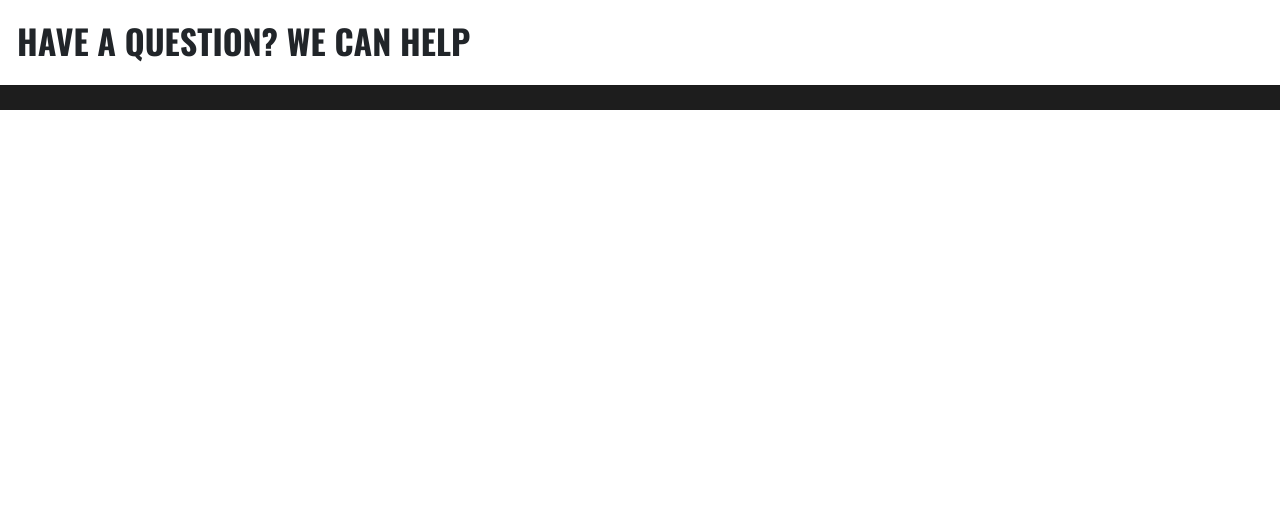
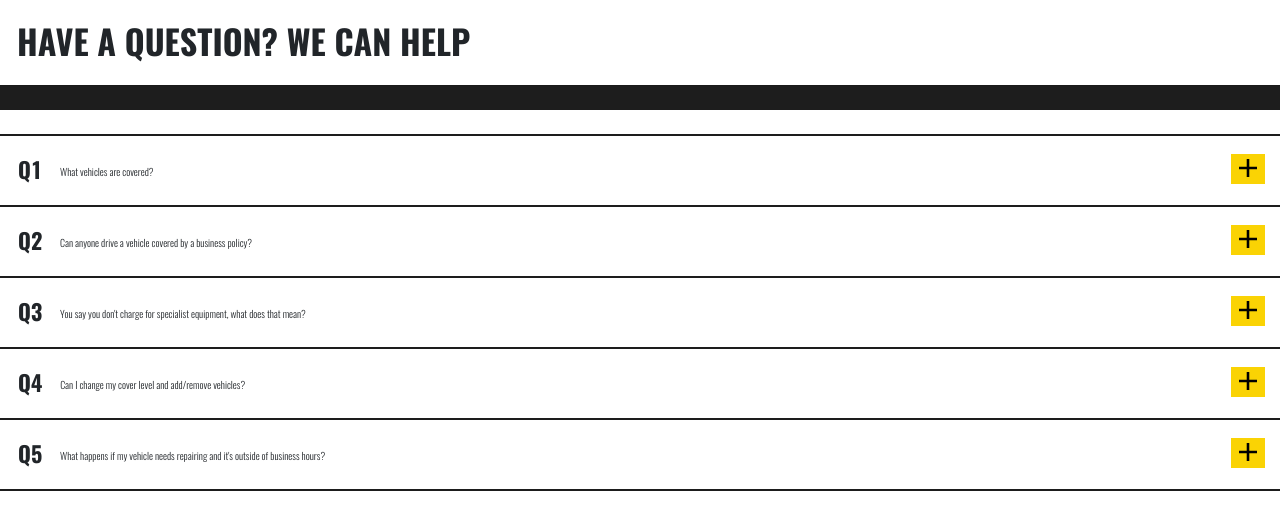
Before and after one commit to yano1978/accordion-component, an Angular app: page / in a window 1280 px wide. Shown: the top 530 px of the page. Built offline with nearby package versions, Linux system fonts and the light colour scheme; no server answers.

Commit message:
Using local json file & data folder refactor

```diff
--- a/src/app/components/accordion/accordion.component.html
+++ b/src/app/components/accordion/accordion.component.html
@@ -4,7 +4,7 @@
         <summary class="accordion" (click)="toggle($event)">
             <ul>
                 <li class="question-id">q{{item.id}}</li>
-                <li class="question-text">{{item.name}}</li>
+                <li class="question-text">{{item.question}}</li>
                 <li class="open-icon">
                     <svg class="svg-rotate__icon" width="40px" height="40px" viewBox="0 0 357 357">
                         <g id="add">
@@ -16,17 +16,37 @@
         </summary>
         <div class="answer-text">
             <p>
-                {{ item.body }}
+                {{ item.answer }}
             </p>
         </div>
     </details>
 </div>
 
+<!-- Bootstrap version -->
+<!-- <ngb-accordion (click)="toggle($event)" #acc="ngbAccordion" *ngFor="let item of data;let i = index;">
+    <ngb-panel>
+      <ng-template ngbPanelTitle>
+          <span class="question-id">q{{item.id}}</span>
+          <span class="question-text">{{item.question}}</span>
+          <span class="open-icon">
+              <svg class="svg-rotate__icon" width="40px" height="40px" viewBox="0 0 357 357">
+                  <g id="add">
+                      <path d="M357,204H204v153h-51V204H0v-51h153V0h51v153h153V204z"/>
+                  </g>
+              </svg>
+          </span>
+      </ng-template>
+      <ng-template ngbPanelContent>
+         <div class="answer-text">{{item.answer}}</div>
+      </ng-template>
+    </ngb-panel>
+</ngb-accordion> -->
+
 <!-- HTML version -->
 <!-- <div class="accordion-wrapper" *ngFor="let item of data; let i = index">
   <button class="accordion" (click)="toggleAccordion($event, i)">
     <span class="question-id">q{{item.id}}</span>
-    <span class="question-text">{{item.name}}</span>
+    <span class="question-text">{{item.question}}</span>
     <span class="open-icon">
         <svg class="svg-rotate__icon" width="40px" height="40px" viewBox="0 0 357 357">
             <g id="add">
@@ -36,26 +56,6 @@
     </span>
   </button>
   <div class="panel" hide="!item.isActive">
-    <div class="answer-text">{{ item.body }}</div>
+    <div class="answer-text">{{ item.answer }}</div>
   </div>
 </div> -->
-
-<!-- Bootstrap version -->
-<!-- <ngb-accordion (click)="toggle($event)" #acc="ngbAccordion" *ngFor="let item of data;let i = index;">
-  <ngb-panel>
-    <ng-template ngbPanelTitle>
-        <span class="question-id">q{{item.id}}</span>
-        <span class="question-text">{{item.name}}</span>
-        <span class="open-icon">
-            <svg class="svg-rotate__icon" width="40px" height="40px" viewBox="0 0 357 357">
-                <g id="add">
-                    <path d="M357,204H204v153h-51V204H0v-51h153V0h51v153h153V204z"/>
-                </g>
-            </svg>
-        </span>
-    </ng-template>
-    <ng-template ngbPanelContent>
-       <div class="answer-text">{{item.body}}</div>
-    </ng-template>
-  </ngb-panel>
-</ngb-accordion> -->
--- a/src/app/components/accordion/accordion.component.ts
+++ b/src/app/components/accordion/accordion.component.ts
@@ -12,7 +12,7 @@ export class AccordionComponent implements OnInit {
   constructor(private http: HttpClient) {}
 
   getData(){
-    this.http.get('https://jsonplaceholder.typicode.com/comments').subscribe(data => {
+    this.http.get('assets/data/faqs.json').subscribe(data => {
       // console.log(data);
       this.data = data;
     });
```
Also changed, not shown: src/assets/data/faqs.json (renamed from src/app/data/faqs.json).
